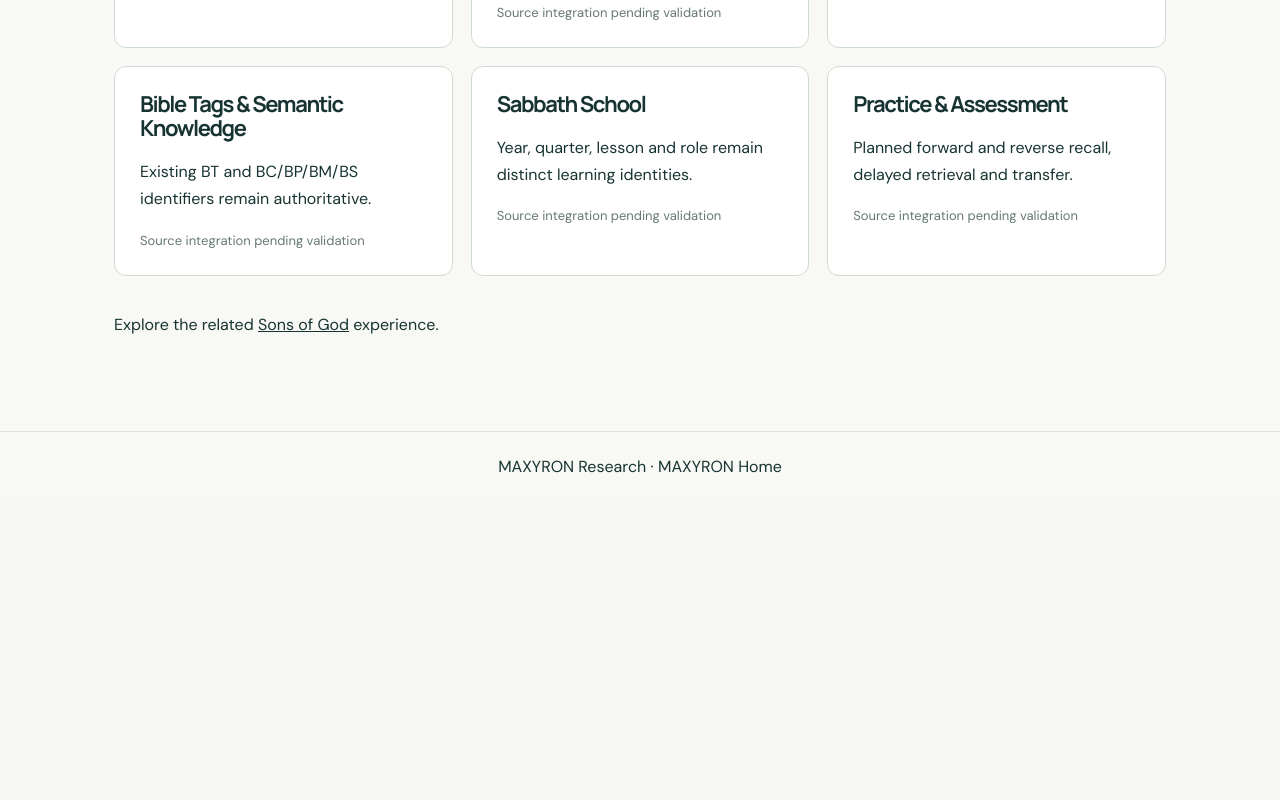
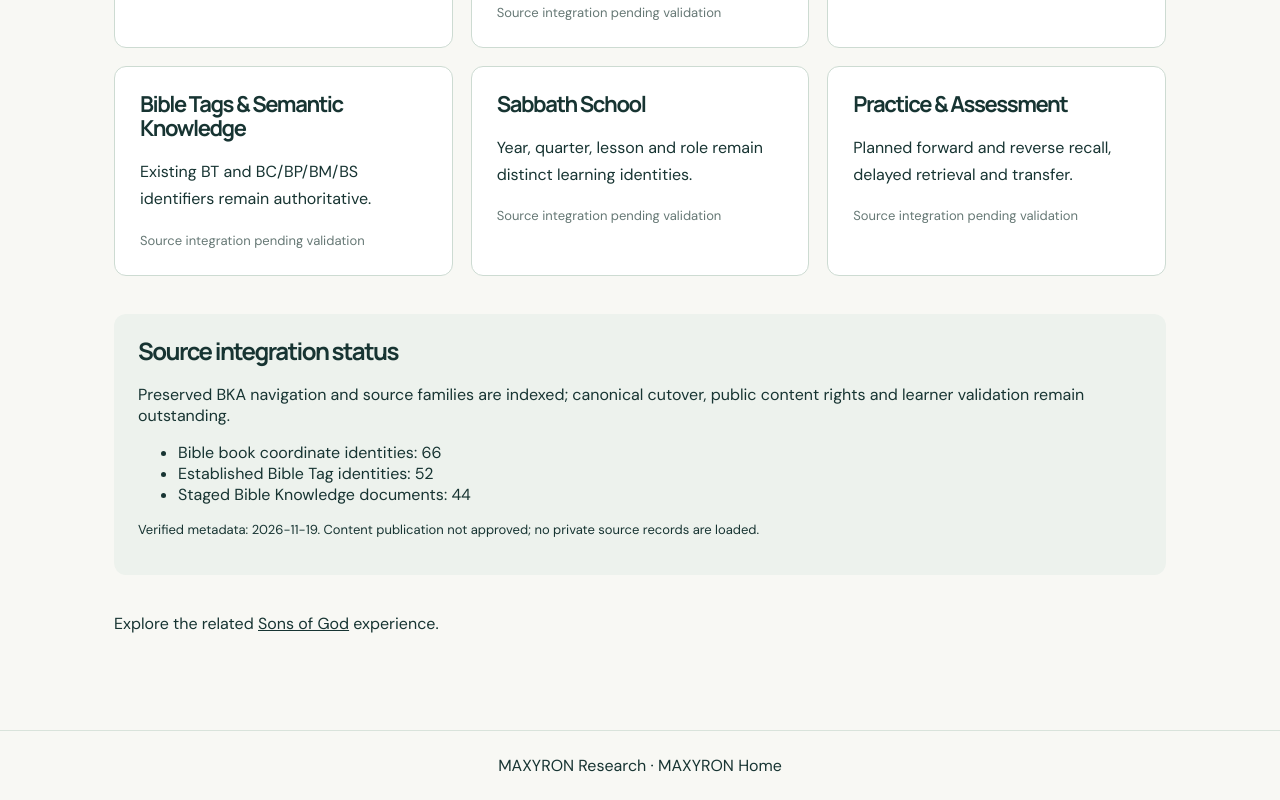
Before and after one commit to Odogwo/maxyron-website, a Next.js app: page /spiritual-consciousness/bible in a window 1280 px wide. Shown: the part 701-1501 px from the top of the page. Before the commit the page ends 1202 px from the top, so only its background shows below. Built offline with nearby package versions, Linux system fonts and the light colour scheme.

Commit message:
feat(spiritual): show verified aggregate source status in bible preview

```diff
--- a/app/spiritual-consciousness/bible/page.tsx
+++ b/app/spiritual-consciousness/bible/page.tsx
@@ -1,5 +1,6 @@
 import Link from 'next/link';
 import type { Metadata } from 'next';
+import { spiritualSourceStatus } from '../../../lib/spiritual-consciousness/source-status';
 
 export const metadata: Metadata = {
   title: 'Bible Knowledge | Spiritual Consciousness | MAXYRON',
@@ -17,6 +18,7 @@ const areas = [
 ];
 
 export default function BiblePage() {
+  const source = spiritualSourceStatus.bible;
   return <main>
     <Link href="/spiritual-consciousness" style={{ color: '#0a6d63' }}>← Spiritual Consciousness</Link>
     <p style={{ marginTop: 32, letterSpacing: '.12em', fontWeight: 700, color: '#28796f' }}>DEDICATED EXPERIENCE / IN DEVELOPMENT</p>
@@ -29,6 +31,7 @@ export default function BiblePage() {
         <span style={{ color: '#667875', fontSize: 13 }}>Source integration pending validation</span>
       </article>)}
     </section>
+    <aside aria-label="Knowledge source integration status" style={{ marginTop: 38, padding: 24, background: "#edf2ed", borderRadius: 12 }}><h2 style={{ marginTop: 0 }}>Source integration status</h2><p>{source.summary}</p><ul>{source.metrics.map(item => <li key={item.label}>{item.label}: {item.value}</li>)}</ul><p style={{ fontSize: 13 }}>Verified metadata: {source.verifiedAt}. Content publication not approved; no private source records are loaded.</p></aside>
     <p style={{ marginTop: 38 }}>Explore the related <Link href="/spiritual-consciousness/sons-of-god" style={{ textDecoration: 'underline' }}>Sons of God</Link> experience.</p>
   </main>;
 }
```
